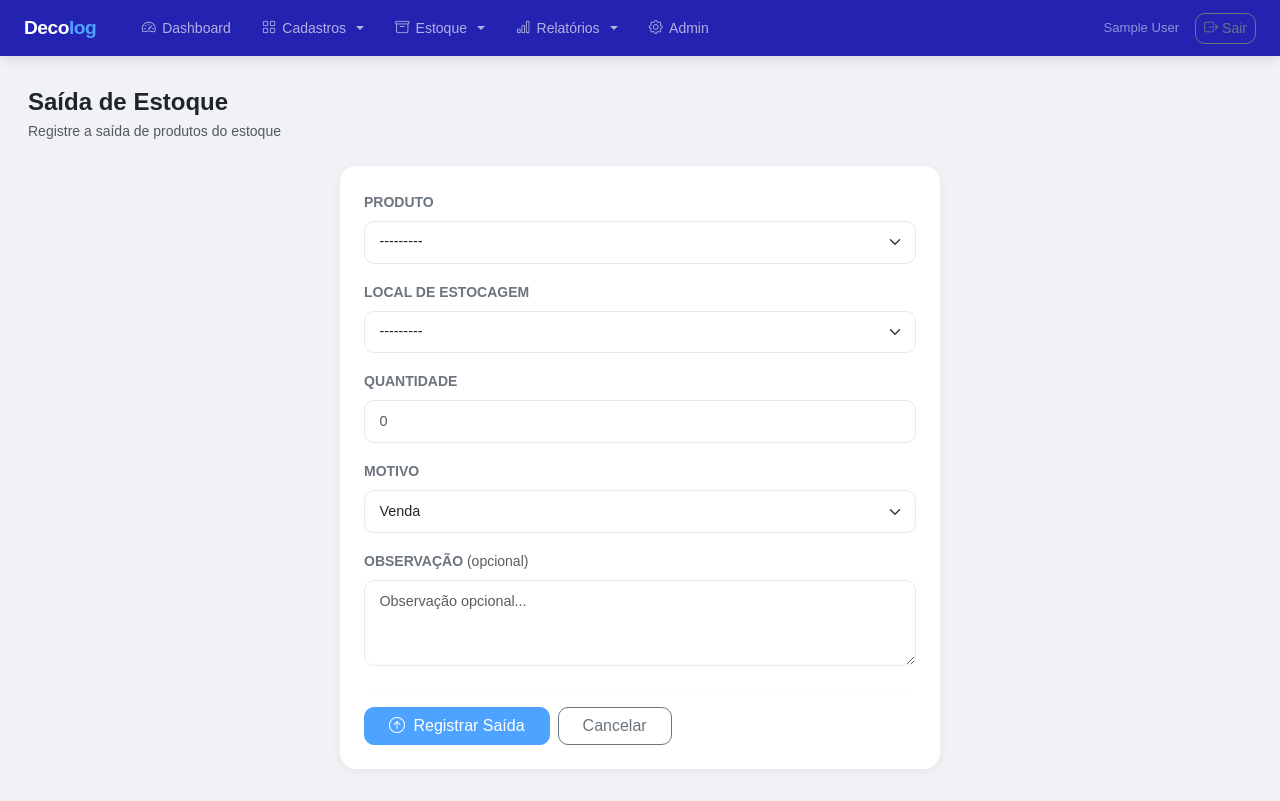
After one commit to decorcril/decolog, a Django app: page /movimentacoes/saida/ in a window 1280 px wide. The commit adds this page. Run offline with Django 5.2, Linux system fonts and the light colour scheme; the visitor is signed in with stand-in values (Sample User, id 1); data that the repository does not hold is empty.

Commit message:
feat: controla movimentações: entrada, saída e trânsferencias entre locais

```diff
--- a/estoque/urls.py
+++ b/estoque/urls.py
@@ -1,8 +1,9 @@
 from django.urls import path
-from estoque.views import estoque_list
+from estoque.views import estoque_list, saldo_por_produto
 
 app_name = 'estoque'
 
 urlpatterns = [
     path('', estoque_list, name='lista'),
+    path('saldo/<int:produto_id>/', saldo_por_produto, name='saldo_produto'),
 ]
--- a/estoque/views/__init__.py
+++ b/estoque/views/__init__.py
@@ -1 +1 @@
-from .consulta import estoque_list
+from .consulta import estoque_list, saldo_por_produto
--- a/movimentacoes/forms/__init__.py
+++ b/movimentacoes/forms/__init__.py
@@ -1,2 +1,3 @@
 from .entrada import EntradaForm
 from .transferencia import TransferenciaForm
+from .saida import SaidaForm
--- /dev/null
+++ b/movimentacoes/forms/saida.py
@@ -0,0 +1,71 @@
+from django import forms
+from produtos.models import Produto
+from core.models import Local
+from estoque.models import Estoque
+
+
+class SaidaForm(forms.Form):
+    MOTIVO_CHOICES = [
+    ('venda', 'Venda'),
+    ('perda', 'Perda / Avaria'),
+    ('uso_interno', 'Uso Interno'),
+    ('troca', 'Troca'),
+    ('publicidade', 'Publicidade'),
+    ('reposicao', 'Reposição'),
+    ('manutencao', 'Manutenção'),
+    ('outro', 'Outro'),
+]
+
+    produto = forms.ModelChoiceField(
+        queryset=Produto.objects.filter(ativo=True),
+        widget=forms.Select(attrs={'class': 'form-select'}),
+        label='Produto'
+    )
+    local = forms.ModelChoiceField(
+        queryset=Local.objects.filter(ativo=True),
+        widget=forms.Select(attrs={'class': 'form-select'}),
+        label='Local'
+    )
+    quantidade = forms.DecimalField(
+        max_digits=12, decimal_places=3,
+        widget=forms.NumberInput(attrs={
+            'class': 'form-control',
+            'placeholder': '0',
+            'step': '0.001',
+            'min': '0.001',
+        }),
+        label='Quantidade'
+    )
+    motivo = forms.ChoiceField(
+        choices=MOTIVO_CHOICES,
+        widget=forms.Select(attrs={'class': 'form-select'}),
+        label='Motivo'
+    )
+    observacao = forms.CharField(
+        required=False,
+        widget=forms.Textarea(attrs={
+            'class': 'form-control',
+            'rows': 3,
+            'placeholder': 'Observação opcional...',
+        }),
+        label='Observação'
+    )
+
+    def clean(self):
+        cleaned_data = super().clean()
+        produto = cleaned_data.get('produto')
+        local = cleaned_data.get('local')
+        quantidade = cleaned_data.get('quantidade')
+
+        if produto and local and quantidade:
+            try:
+                saldo = Estoque.objects.get(produto=produto, local=local)
+                if saldo.quantidade < quantidade:
+                    raise forms.ValidationError(
+                        f'Saldo insuficiente. Disponível: '
+                        f'{saldo.quantidade} {produto.get_unidade_medida_display()}.'
+                    )
+            except Estoque.DoesNotExist:
+                raise forms.ValidationError('Produto sem estoque neste local.')
+
+        return cleaned_data
--- /dev/null
+++ b/movimentacoes/templates/movimentacoes/saida/form.html
@@ -0,0 +1,104 @@
+{% extends 'base.html' %}
+{% load static %}
+
+{% block title %}Saída de Estoque — Decolog{% endblock %}
+
+{% block content %}
+
+{# ==================== CABEÇALHO ==================== #}
+<div class="mb-4">
+  <h4 class="fw-bold mb-1">Saída de Estoque</h4>
+  <p class="text-muted small mb-0">Registre a saída de produtos do estoque</p>
+</div>
+
+{# ==================== FORMULÁRIO ==================== #}
+<div class="row justify-content-center">
+  <div class="col-md-8 col-lg-6">
+    <div class="card">
+      <div class="card-body p-4">
+        <form method="post" novalidate>
+          {% csrf_token %}
+
+          {# -- Produto -- #}
+          <div class="mb-3">
+            <label class="form-label fw-semibold text-secondary small">PRODUTO</label>
+            {{ form.produto }}
+            {% if form.produto.errors %}
+              <div class="text-danger small mt-1">{{ form.produto.errors }}</div>
+            {% endif %}
+
+            {# -- Saldo por local (carregado via JS) -- #}
+            <div id="saldo-info" class="mt-2" style="display: none;">
+              <div class="p-2 rounded-3" style="background: #f8f9fa; font-size: 0.82rem;">
+                <span class="fw-semibold text-secondary small">SALDO DISPONÍVEL</span>
+                <div id="saldo-lista" class="mt-1"></div>
+              </div>
+            </div>
+          </div>
+
+          {# -- Local -- #}
+          <div class="mb-3">
+            <label class="form-label fw-semibold text-secondary small">LOCAL DE ESTOCAGEM</label>
+            {{ form.local }}
+            {% if form.local.errors %}
+              <div class="text-danger small mt-1">{{ form.local.errors }}</div>
+            {% endif %}
+          </div>
+
+          {# -- Quantidade -- #}
+          <div class="mb-3">
+            <label class="form-label fw-semibold text-secondary small">QUANTIDADE</label>
+            {{ form.quantidade }}
+            {% if form.quantidade.errors %}
+              <div class="text-danger small mt-1">{{ form.quantidade.errors }}</div>
+            {% endif %}
+          </div>
+
+          {# -- Motivo -- #}
+          <div class="mb-3">
+            <label class="form-label fw-semibold text-secondary small">MOTIVO</label>
+            {{ form.motivo }}
+            {% if form.motivo.errors %}
+              <div class="text-danger small mt-1">{{ form.motivo.errors }}</div>
+            {% endif %}
+          </div>
+
+          {# -- Observação -- #}
+          <div class="mb-4">
+            <label class="form-label fw-semibold text-secondary small">
+              OBSERVAÇÃO <span class="text-muted fw-normal">(opcional)</span>
+            </label>
+            {{ form.observacao }}
+          </div>
+
+          {# -- Erros gerais -- #}
+          {% if form.non_field_errors %}
+            <div class="alert alert-danger py-2 small">
+              {{ form.non_field_errors }}
+            </div>
+          {% endif %}
+
+          <hr class="my-3" style="border-color: #f0f2f5;">
+
+          {# -- Botões -- #}
+          <div class="d-flex gap-2">
+            <button type="submit" class="btn btn-primary px-4">
+              <i class="bi bi-arrow-up-circle me-1"></i> Registrar Saída
+            </button>
+            <a href="{% url 'estoque:lista' %}" class="btn btn-outline-secondary px-4">
+              Cancelar
+            </a>
+          </div>
+
+        </form>
+      </div>
+    </div>
+  </div>
+</div>
+
+{% endblock %}
+
+{# ==================== SCRIPTS ==================== #}
+{% block extra_js %}
+<script src="{% static 'js/saida_form.js' %}"></script>
+{% endblock %}
--- a/movimentacoes/urls.py
+++ b/movimentacoes/urls.py
@@ -1,9 +1,10 @@
 from django.urls import path
-from movimentacoes.views import entrada_create, transferencia_create
+from movimentacoes.views import entrada_create, transferencia_create, saida_create
 
 app_name = 'movimentacoes'
 
 urlpatterns = [
     path('entrada/', entrada_create, name='entrada'),
     path('transferencia/', transferencia_create, name='transferencia'),
+    path('saida/', saida_create, name='saida'),
 ]
--- a/movimentacoes/views/__init__.py
+++ b/movimentacoes/views/__init__.py
@@ -1,2 +1,3 @@
 from .entrada import entrada_create
 from .transferencia import transferencia_create
+from .saida import saida_create
--- /dev/null
+++ b/movimentacoes/views/saida.py
@@ -0,0 +1,27 @@
+from django.shortcuts import render, redirect
+from django.contrib.auth.decorators import login_required
+from django.contrib import messages
+from movimentacoes.models import Movimentacao
+from movimentacoes.forms import SaidaForm
+
+
+@login_required
+def saida_create(request):
+    form = SaidaForm(request.POST or None)
+
+    if request.method == 'POST' and form.is_valid():
+        Movimentacao.objects.create(
+            produto=form.cleaned_data['produto'],
+            local=form.cleaned_data['local'],
+            tipo=Movimentacao.TIPO_SAIDA,
+            quantidade=form.cleaned_data['quantidade'],
+            observacao=form.cleaned_data['observacao'],
+            usuario=request.user,
+        )
+        messages.success(request, 'Saída registrada com sucesso!')
+        return redirect('movimentacoes:saida')
+
+    return render(request, 'movimentacoes/saida/form.html', {
+        'form': form,
+        'titulo': 'Saída de Estoque',
+    })
--- /dev/null
+++ b/static/js/saida_form.js
@@ -0,0 +1,35 @@
+document.addEventListener('DOMContentLoaded', () => {
+  const produtoSelect = document.getElementById('id_produto');
+  const saldoInfo = document.getElementById('saldo-info');
+  const saldoLista = document.getElementById('saldo-lista');
+
+  function carregarSaldo() {
+    const produtoId = produtoSelect.value;
+
+    if (!produtoId) {
+      saldoInfo.style.display = 'none';
+      return;
+    }
+
+    fetch(`/estoque/saldo/${produtoId}/`)
+      .then(res => res.json())
+      .then(data => {
+        if (data.saldos.length === 0) {
+          saldoLista.innerHTML = '<span class="text-muted">Sem estoque disponível.</span>';
+        } else {
+          saldoLista.innerHTML = data.saldos.map(s =>
+            `<div class="d-flex justify-content-between">
+              <span class="text-muted">${s.local}</span>
+              <span class="fw-semibold">${s.quantidade}</span>
+            </div>`
+          ).join('');
+        }
+        saldoInfo.style.display = 'block';
+      });
+  }
+
+  if (produtoSelect) {
+    produtoSelect.addEventListener('change', carregarSaldo);
+    if (produtoSelect.value) carregarSaldo();
+  }
+});
--- a/templates/base.html
+++ b/templates/base.html
@@ -32,6 +32,8 @@
     </div>
 
     <div class="mobile-sidebar-nav">
+
+      {# -- Geral -- #}
       <a href="{% url 'core:dashboard' %}" class="mobile-nav-link">
         <i class="bi bi-speedometer2"></i> Dashboard
       </a>
@@ -59,7 +61,7 @@
       <a href="{% url 'movimentacoes:entrada' %}" class="mobile-nav-link">
         <i class="bi bi-arrow-down-circle"></i> Entrada
       </a>
-      <a href="#" class="mobile-nav-link">
+      <a href="{% url 'movimentacoes:saida' %}" class="mobile-nav-link">
         <i class="bi bi-arrow-up-circle"></i> Saída
       </a>
       <a href="{% url 'movimentacoes:transferencia' %}" class="mobile-nav-link">
@@ -85,6 +87,7 @@
         <i class="bi bi-gear"></i> Admin Django
       </a>
       {% endif %}
+
     </div>
 
     <div class="mobile-sidebar-footer">
@@ -158,7 +161,7 @@
             </a>
           </li>
           <li>
-            <a class="dropdown-item" href="#">
+            <a class="dropdown-item" href="{% url 'movimentacoes:saida' %}">
               <i class="bi bi-arrow-up-circle"></i> Saída
             </a>
           </li>
```
Also changed, not shown: estoque/views/consulta.py (+19 -0 lines), produtos/templates/produtos/produto/list.html (+32 -3 lines), produtos/views/produto.py (+7 -1 lines), movimentacoes/models/saida.py (added).
